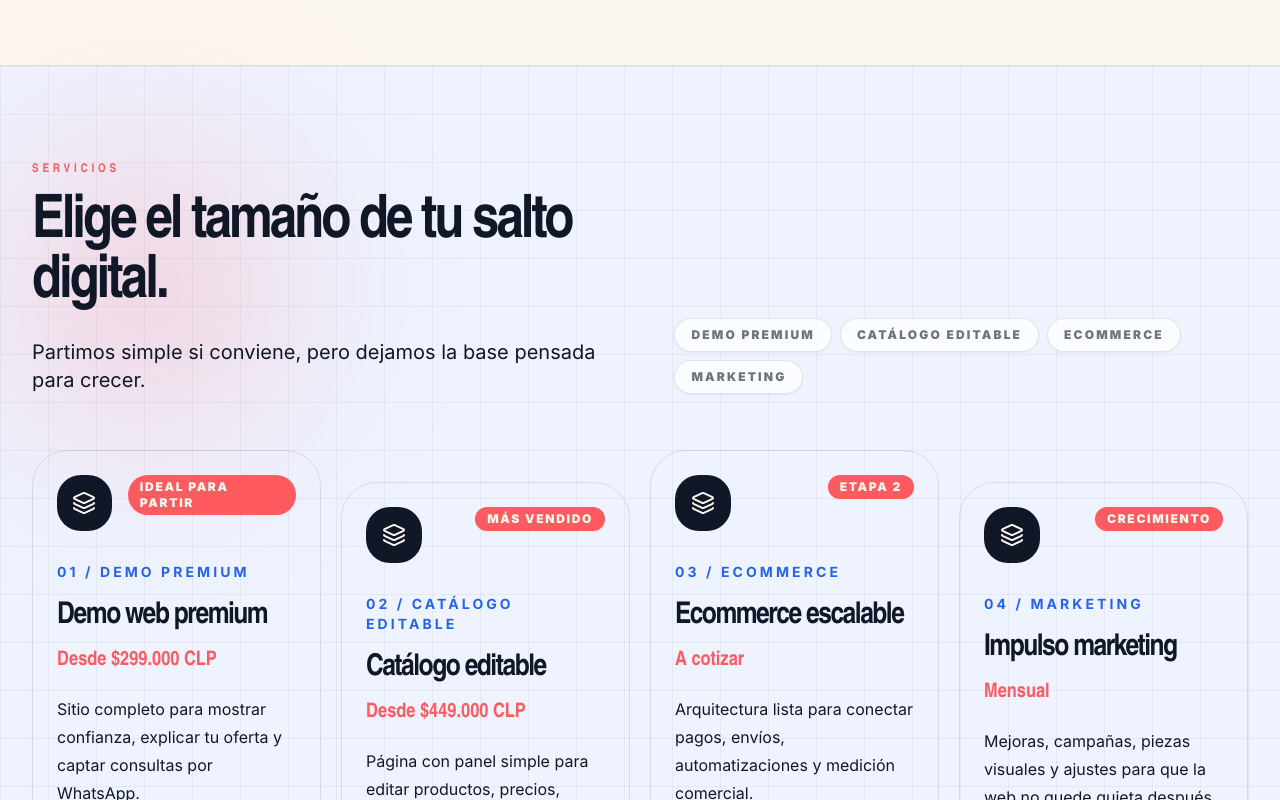
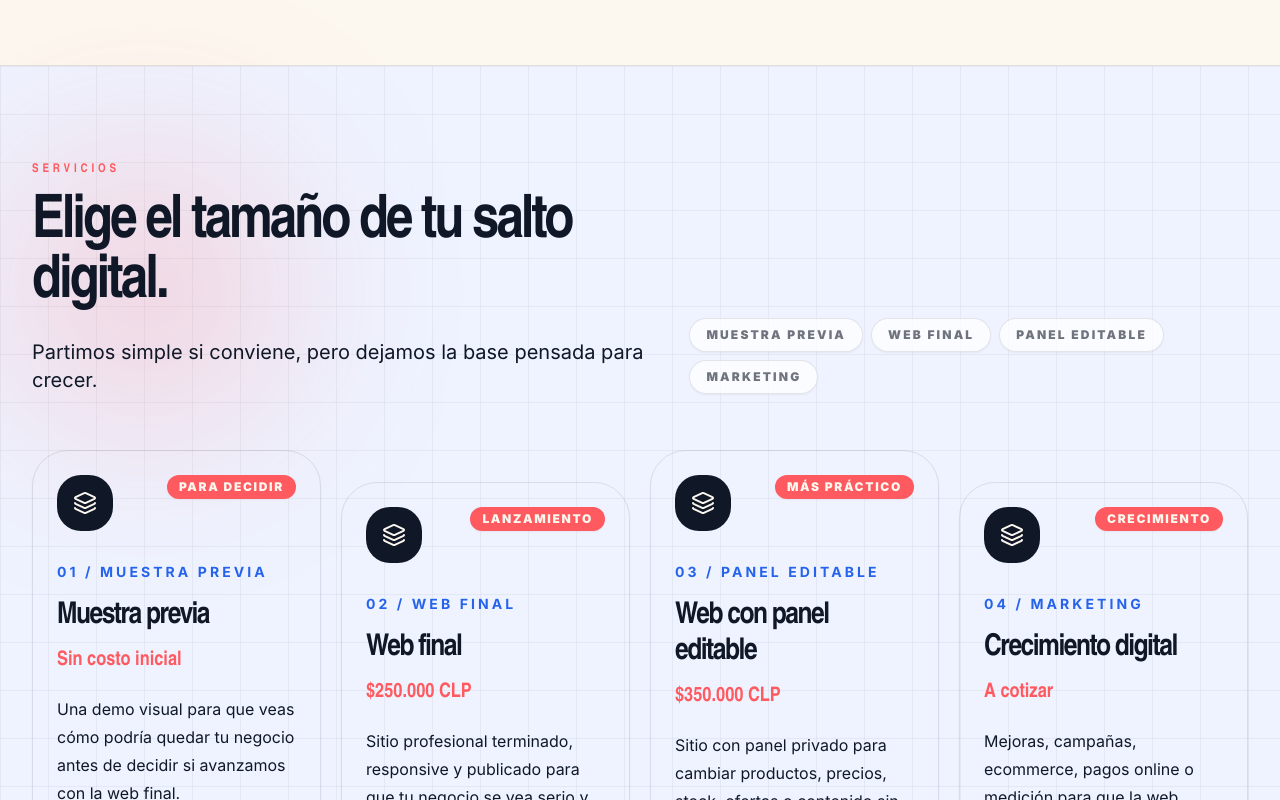
Before and after one commit to ortizpiponluka-ctrl/Nanaimo, a Next.js app: page / in a window 1280 px wide. Shown: the part 2000-2800 px from the top of the page. Built offline with nearby package versions, Linux system fonts and the light colour scheme.

Commit message:
Actualiza oferta y precios

```diff
--- a/site.config.ts
+++ b/site.config.ts
@@ -47,7 +47,7 @@ export const siteConfig = {
   seo: {
     title: "Nanaimo | Sitios web, ecommerce y marketing para vender mejor",
     description:
-      "Creamos sitios web premium, catálogos editables, ecommerce y sistemas de venta por WhatsApp para marcas que quieren verse profesionales y convertir más.",
+      "Creamos sitios web premium, paneles editables, ecommerce y sistemas de venta por WhatsApp para marcas que quieren verse profesionales y convertir más.",
     url: "https://nanaimo.cl",
     keywords: [
       "sitios web chile",
@@ -68,7 +68,7 @@ export const siteConfig = {
     eyebrow: "Webs con estrategia, actitud y cierre por WhatsApp",
     title: "Tu negocio no necesita otra plantilla. Necesita una presencia que venda.",
     subtitle:
-      "Diseñamos páginas, catálogos y ecommerce con estética premium, mensajes claros y una ruta simple para que tus clientes pasen de mirar a escribirte.",
+      "Diseñamos páginas, paneles editables y ecommerce con estética premium, mensajes claros y una ruta simple para que tus clientes pasen de mirar a escribirte.",
     primaryCta: "Quiero cotizar mi web",
     secondaryCta: "Ver servicios",
     proof: ["Next.js + Vercel", "SEO base", "WhatsApp listo", "Escalable a ecommerce"],
@@ -92,7 +92,7 @@ export const siteConfig = {
     {
       title: "Lista para crecer",
       description:
-        "La base queda preparada para catálogo editable, Shopify, Mercado Pago, Meta Pixel y Analytics cuando el negocio lo necesite."
+        "La base queda preparada para panel editable, Shopify, Mercado Pago, Meta Pixel y Analytics cuando el negocio lo necesite."
     },
     {
       title: "Entrega clara y profesional",
@@ -100,65 +100,65 @@ export const siteConfig = {
         "Se trabaja con estructura, revisión, capacitación y traspaso ordenado para que la web quede realmente a disposición del cliente."
     }
   ],
-  categories: ["Demo premium", "Catálogo editable", "Ecommerce", "Marketing"],
+  categories: ["Muestra previa", "Web final", "Panel editable", "Marketing"],
   products: [
     {
-      name: "Demo web premium",
-      category: "Demo premium",
-      price: "Desde $299.000 CLP",
-      badge: "Ideal para partir",
+      name: "Muestra previa",
+      category: "Muestra previa",
+      price: "Sin costo inicial",
+      badge: "Para decidir",
       description:
-        "Sitio completo para mostrar confianza, explicar tu oferta y captar consultas por WhatsApp.",
+        "Una demo visual para que veas cómo podría quedar tu negocio antes de decidir si avanzamos con la web final.",
       deliverables: [
-        "Home profesional responsive",
-        "Copy orientado a conversión",
-        "SEO inicial y publicación en Vercel",
-        "Formulario o WhatsApp directo"
+        "Vista inicial del concepto",
+        "Propuesta de estilo y mensaje",
+        "Enfoque comercial por WhatsApp",
+        "Base para cotizar la web final"
       ],
-      cta: "Cotizar demo"
+      cta: "Ver si califico"
     },
     {
-      name: "Catálogo editable",
-      category: "Catálogo editable",
-      price: "Desde $449.000 CLP",
-      badge: "Más vendido",
+      name: "Web final",
+      category: "Web final",
+      price: "$250.000 CLP",
+      badge: "Lanzamiento",
       description:
-        "Página con panel simple para editar productos, precios, stock y ofertas sin tocar código.",
+        "Sitio profesional terminado, responsive y publicado para que tu negocio se vea serio y reciba consultas.",
       deliverables: [
-        "Panel privado",
-        "Productos visibles u ocultos",
-        "Stock, packs y ofertas",
-        "Cierre de pedidos por WhatsApp"
+        "Página completa",
+        "Textos orientados a venta",
+        "SEO inicial",
+        "Cierre por WhatsApp"
       ],
-      cta: "Quiero catálogo"
+      cta: "Quiero mi web"
     },
     {
-      name: "Ecommerce escalable",
-      category: "Ecommerce",
-      price: "A cotizar",
-      badge: "Etapa 2",
+      name: "Web con panel editable",
+      category: "Panel editable",
+      price: "$350.000 CLP",
+      badge: "Más práctico",
       description:
-        "Arquitectura lista para conectar pagos, envíos, automatizaciones y medición comercial.",
+        "Sitio con panel privado para cambiar productos, precios, stock, ofertas o contenido sin depender de código.",
       deliverables: [
-        "Preparación Shopify o Mercado Pago",
-        "Analítica y eventos",
-        "Embudo de compra",
-        "Acompañamiento de salida"
+        "Panel de administración",
+        "Productos o servicios editables",
+        "Stock, ofertas o destacados",
+        "Preparado para crecer"
       ],
-      cta: "Planear ecommerce"
+      cta: "Quiero panel editable"
     },
     {
-      name: "Impulso marketing",
+      name: "Crecimiento digital",
       category: "Marketing",
-      price: "Mensual",
+      price: "A cotizar",
       badge: "Crecimiento",
       description:
-        "Mejoras, campañas, piezas visuales y ajustes para que la web no quede quieta después de lanzarse.",
+        "Mejoras, campañas, ecommerce, pagos online o medición para que la web evolucione cuando el negocio esté listo.",
       deliverables: [
-        "Optimización mensual",
-        "Piezas para redes",
-        "Landing de campaña",
-        "Reporte simple de oportunidades"
+        "Shopify o Mercado Pago futuro",
+        "Meta Pixel y Analytics",
+        "Landings de campaña",
+        "Optimización comercial"
       ],
       cta: "Conversar plan"
     }
@@ -200,7 +200,7 @@ export const siteConfig = {
       quote:
         "La demo se entendió altiro. Sentí que por fin mi negocio se veía como yo quería mostrarlo.",
       name: "Clienta de tienda botánica",
-      role: "Catálogo editable"
+      role: "Panel editable"
     },
     {
       quote:
@@ -229,7 +229,7 @@ export const siteConfig = {
     {
       question: "¿Puedo editar productos y precios?",
       answer:
-        "Sí, si contratas la versión con catálogo editable. Permite cambiar productos, precios, stock, ofertas e imágenes sin tocar código."
+        "Sí, si contratas la web con panel editable de $350.000 CLP. Permite cambiar productos, precios, stock, ofertas e imágenes sin tocar código."
     },
     {
       question: "¿Cuánto demora una demo?",
```
